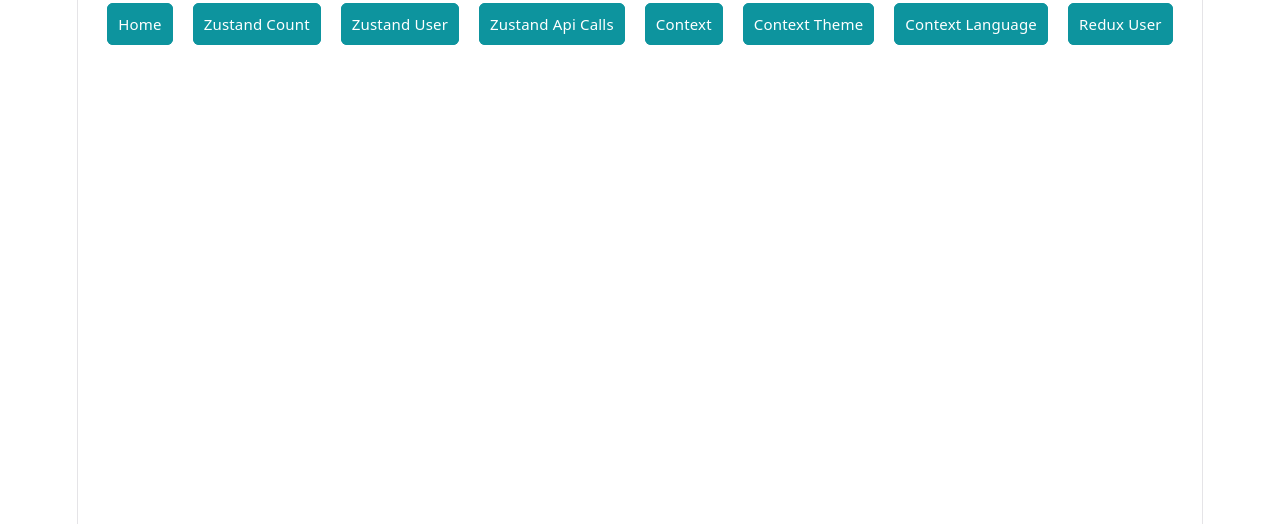
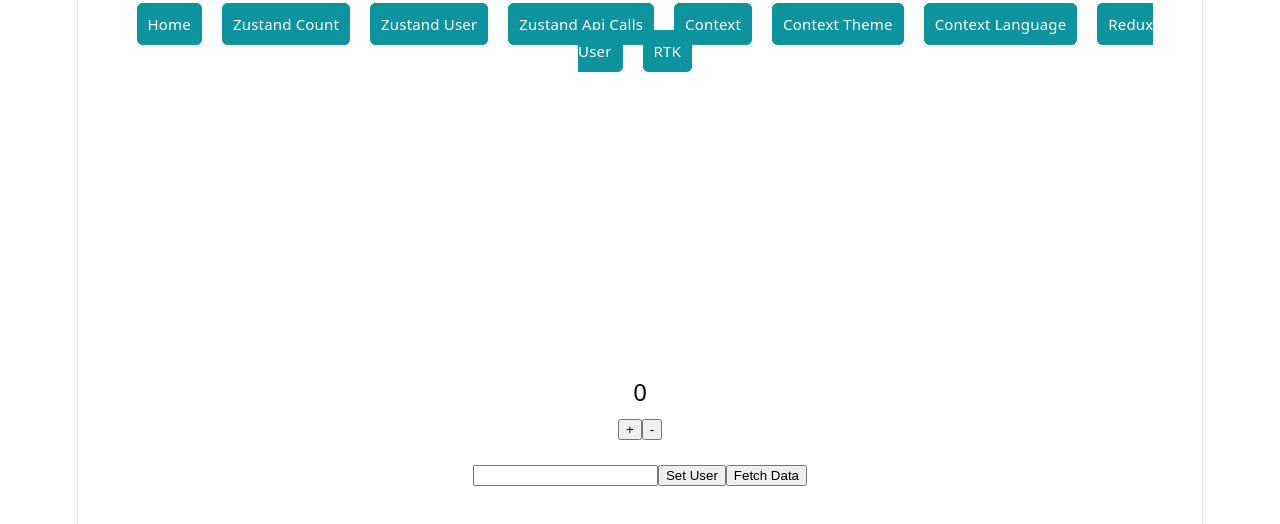
Before and after one commit to KavitaKanwarr/react-ecosystem-playground, a React (Vite) app: page /rtk in a window 1280 px wide. Shown: the top 524 px of the page. Built offline with nearby package versions, Linux system fonts and the light colour scheme.

Commit message:
Added RTK support

```diff
--- a/package.json
+++ b/package.json
@@ -10,6 +10,7 @@
     "preview": "vite preview"
   },
   "dependencies": {
+    "@reduxjs/toolkit": "^2.12.0",
     "immer": "^11.1.8",
     "react": "^19.2.6",
     "react-dom": "^19.2.6",
--- a/src/App.tsx
+++ b/src/App.tsx
@@ -8,6 +8,7 @@ import Parent from "./pages/context/Parent";
 import ThemeExample from "./pages/context/ThemeExample";
 import LanguageExample from "./pages/context/LanguageExample";
 import MainRedux from "./pages/redux/MainRedux";
+import MainRTK from "./pages/reduxToolkit/MainRTK";
 
 function App() {
   return (
@@ -22,6 +23,7 @@ function App() {
           <Link to="/context/theme">Context Theme</Link>
           <Link to="/context/language">Context Language</Link>
           <Link to="/redux">Redux User</Link>
+          <Link to="/rtk">RTK</Link>
         </nav>
       </div>
 
@@ -38,6 +40,7 @@ function App() {
           <Route path="language" element={<LanguageExample />} />
         </Route>
         <Route path="/redux" element={<MainRedux />} />
+        <Route path="/rtk" element={<MainRTK />} />
       </Routes>
     </BrowserRouter>
   );
--- /dev/null
+++ b/src/pages/reduxToolkit/MainRTK.tsx
@@ -0,0 +1,17 @@
+import { Provider } from "react-redux";
+import { store } from "../../store/reduxToolkit/rtkStore";
+import RtkCounter from "./RtkCounter";
+import RtkUser from "./RtkUser";
+
+const MainRTK = () => {
+  return (
+    <Provider store={store}>
+      <div className="container">
+        <RtkCounter />
+        <RtkUser />
+      </div>
+    </Provider>
+  );
+};
+
+export default MainRTK;
--- /dev/null
+++ b/src/pages/reduxToolkit/RtkCounter.tsx
@@ -0,0 +1,26 @@
+import { useDispatch, useSelector } from "react-redux";
+import { increment, decrement } from "../../store/reduxToolkit/counterSlice";
+import type { RTKState } from "../../store/reduxToolkit/rtkStore";
+
+const RtkCounter = () => {
+  const dispatch = useDispatch();
+  const rtkCount = useSelector((state: RTKState) => state.counter.rtkCount);
+
+  const incrementCounter = () => {
+    dispatch(increment());
+  };
+
+  const decrementCounter = () => {
+    dispatch(decrement());
+  };
+
+  return (
+    <div className="my-20">
+      <h2>{rtkCount}</h2>
+      <button onClick={incrementCounter}>+</button>
+      <button onClick={decrementCounter}>-</button>
+    </div>
+  );
+};
+
+export default RtkCounter;
--- /dev/null
+++ b/src/pages/reduxToolkit/RtkUser.tsx
@@ -0,0 +1,54 @@
+import { useState } from "react";
+import { useDispatch, useSelector } from "react-redux";
+import { fetchDataViaRtk, setUser } from "../../store/reduxToolkit/userSlice";
+import type { RTKDispatch, RTKState } from "../../store/reduxToolkit/rtkStore";
+
+const RtkUser = () => {
+  const dispatch = useDispatch<RTKDispatch>();
+  const [userName, setUserName] = useState("");
+  const name = useSelector((state: RTKState) => state.user.name);
+  const pending = useSelector((state: RTKState) => state.user.pending);
+  const data = useSelector((state: RTKState) => state.user.data);
+
+  const handleUserName = () => {
+    if (userName) {
+      dispatch(setUser(userName));
+    }
+  };
+
+  const fetchEmojis = () => {
+    dispatch(fetchDataViaRtk());
+  };
+
+  return (
+    <div className="my-20">
+      <h2>{name}</h2>
+      <input
+        type="text"
+        value={userName}
+        onChange={(e) => setUserName(e.target.value)}
+      />
+      <button onClick={handleUserName}>Set User</button>
+      {pending ? (
+        "loading..."
+      ) : data ? (
+        <div
+          style={{
+            display: "grid",
+            gridTemplateColumns: "repeat(auto-fill, minmax(10px, 1fr))",
+            gap: "16px",
+          }}
+        >
+          {Object.entries(data).map(([name, url]) => (
+            <div key={name}>
+              <img src={url} alt={name} width={20} height={20} />
+            </div>
+          ))}
+        </div>
+      ) : null}
+      <button onClick={fetchEmojis}>Fetch Data</button>
+    </div>
+  );
+};
+
+export default RtkUser;
--- a/src/store/redux/reduxReducer.ts
+++ b/src/store/redux/reduxReducer.ts
@@ -1,5 +1,5 @@
 // Redux is a predictable state container.
-// reducers pure functions hona zaroori h bcz Isse debugging, testing, action replay aur time-travel debugging possible hoti hai. Small apps mein ye utna important nahi lagta, lekin large teams aur complex applications mein ye kaafi valuable hota hai.
+// reducers (how to update the state) pure functions hona zaroori h bcz Isse debugging, testing, action replay aur time-travel debugging possible hoti hai. Small apps mein ye utna important nahi lagta, lekin large teams aur complex applications mein ye kaafi valuable hota hai.
 
 import { produce } from "immer";
 import {
@@ -99,6 +99,7 @@ const initialEmojisState = {
 
 export const emojisReducer = (state = initialEmojisState, action) => {
   // in order to use immer wrap reducer login in produce
+  // or we could simply write - export const emojisReducer = produce((draft, action) => {
   return produce(state, (draft) => {
     // 'draft' is a proxy copy of your state. You can safely "mutate" it!
     switch (action.type) {
--- a/src/store/redux/reduxStore.ts
+++ b/src/store/redux/reduxStore.ts
@@ -1,3 +1,5 @@
+// INSTALL - redux and react-redux
+
 import { applyMiddleware, combineReducers, compose, createStore } from "redux";
 import {
   emojisReducer,
@@ -17,7 +19,7 @@ export const rootReducer = combineReducers({
 });
 
 const composeEnhancers =
-  (window as any).__REDUX_DEVTOOLS_EXTENSION_COMPOSE__ || compose;
+  (window as any).__REDUX_DEVTOOLS_EXTENSION_COMPOSE__ || compose; // Check if the browser extension is installed, otherwise fallback to standard Redux compose
 
 //  createStore(reducer, [preloadedState], [enhancer])
 //          First position (reducer): Requires a pure function that calculates your next state tree based on an action.
--- /dev/null
+++ b/src/store/reduxToolkit/counterSlice.ts
@@ -0,0 +1,21 @@
+import { createSlice } from "@reduxjs/toolkit";
+
+const counterSlice = createSlice({
+  name: "counter", // prefixes our actions counter/increment
+  initialState: { rtkCount: 0 },
+  reducers: {
+    increment: (state) => {
+      state.rtkCount++;
+    }, // we can safely "mutate" state here because of Immer.js under the hood
+    decrement: (state) => {
+      state.rtkCount--;
+    },
+  },
+});
+
+// RTK automatically generates these actions
+export const { increment, decrement } = counterSlice.actions;
+
+// Export the reducer to provide to the store
+const counterReducer = counterSlice.reducer;
+export default counterReducer;
--- /dev/null
+++ b/src/store/reduxToolkit/rtkStore.ts
@@ -0,0 +1,39 @@
+// INSTALL - @reduxjs/toolkit and react-redux
+
+import { configureStore } from "@reduxjs/toolkit";
+import counterReducer from "./counterSlice";
+import userReducer from "./userSlice";
+
+// RTK is a modern & recommended way of writing redux, it's built on top of redux following same architecture and principles but just less verbose and boilerplate. In short for smooth developer experinece
+
+// immer - RTK internally uses immer , no need to specify it separately (it converts mutable state updates into immutable updates internally)
+
+// configureStore creates a centralised store with defaults & devtools support
+
+// createAsyncThunk - handles async operations and automatically generates pending, fulfilled and rejected actions - no need to manually dispatch these
+
+// createSlice - creates reducers & actions. Slice means a specific features & its logic
+
+// ---------------------------------------SYNTAX-----------------------------------------
+
+// configureStore
+// const store = configureStore({
+//     reducer, -----> required
+//     middleware: (getDefaultMiddleware) => getDefaultMiddleware().concat(loggerMiddleware), -----> used to add custom middlewares without loosing the default ones like thunk
+//     devTools: process.env.NODE_ENV !== 'production', -----> boolean default true to enable/disable devtools in prod
+//     preloadedState: { -----> lets us pass initial states like from SSR
+//          counter: { value: 10 }, // Initial data from server or localStorage
+//     },
+//      enhancers: (getDefaultEnhancers) => getDefaultEnhancers().concat(), -----> lets us add enhancers to enhance store capabilities (Redux DevTools is a Store Enhancer)
+//  });
+
+export const store = configureStore({
+  reducer: {
+    counter: counterReducer,
+    user: userReducer,
+  },
+});
+
+export type RTKState = ReturnType<typeof store.getState>;
+// in order to prevent type error in dispatch becaude useDispatch expects simple action and through this it'll know that it can handle thunks
+export type RTKDispatch = typeof store.dispatch;
--- /dev/null
+++ b/src/store/reduxToolkit/userSlice.ts
@@ -0,0 +1,50 @@
+import { createAsyncThunk, createSlice } from "@reduxjs/toolkit";
+
+export type rtkUser = {
+  name: string;
+  pending: boolean;
+  data: unknown;
+};
+
+const initialState: rtkUser = {
+  name: "",
+  pending: false,
+  data: null,
+};
+
+const userSlice = createSlice({
+  name: "user",
+  initialState,
+  reducers: {
+    setUser: (state, action) => {
+      state.name = action.payload;
+    },
+  },
+  // extraReducers -  to respond to actions that are outside the slice, here, for async thunk actions we need listeners
+  //   extraReducers callback function - automatically provides builder tool as an argument. builder - was introduced to provide an explicit, error-free way to write this logic. Prior to RTK devs used string keys to listen to external actions, through builders it's simplified
+  //   addCase: builder gives this method  builder.addCase(action, reducer Function)
+  extraReducers: (builder) => {
+    builder.addCase(fetchDataViaRtk.pending, (state) => {
+      state.pending = true;
+    });
+    builder.addCase(fetchDataViaRtk.fulfilled, (state, action) => {
+      state.data = action.payload;
+      state.pending = false;
+    });
+    builder.addCase(fetchDataViaRtk.rejected, (state) => {
+      state.pending = false;
+    });
+  },
+});
+
+export const fetchDataViaRtk = createAsyncThunk("user/api", async () => {
+  const data = await fetch("https://api.github.com/emojis");
+  const parsedData = await data.json();
+  return Object.fromEntries(Object.entries(parsedData).slice(0, 40));
+});
+
+export const { setUser } = userSlice.actions;
+
+const userReducer = userSlice.reducer;
+
+export default userReducer;
```
Also changed, not shown: 1 other file (tests, documents, lock files or other folders).
